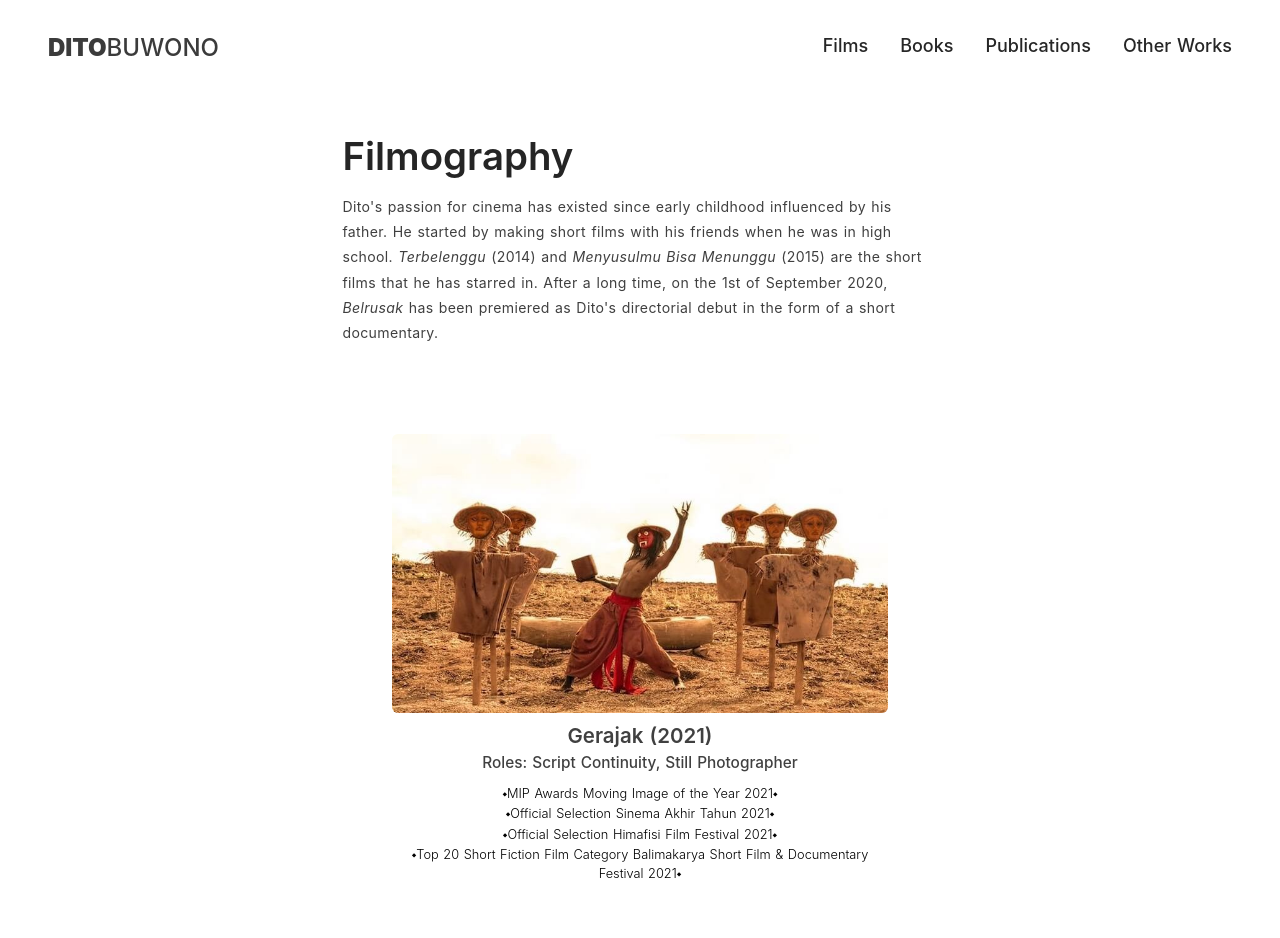
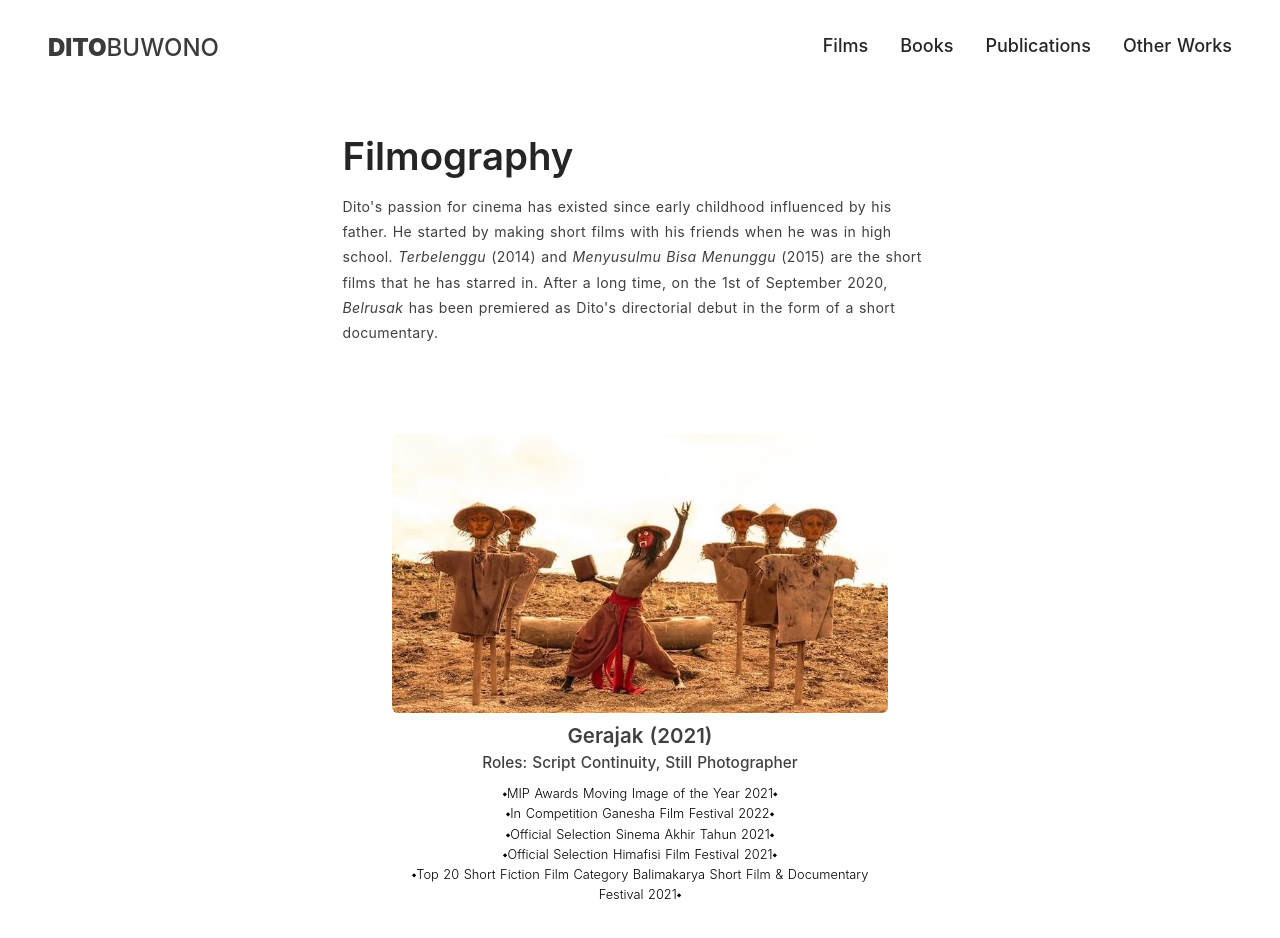
Before and after one commit to andikawilliam/ditobuwono-nuxt, a Nuxt app: page /Filmography in a window 1280 px wide. Shown: the top 938 px of the page. Built offline with nearby package versions, Linux system fonts and the light colour scheme.

Commit message:
Update Filmography.vue

```diff
--- a/pages/Filmography.vue
+++ b/pages/Filmography.vue
@@ -61,6 +61,7 @@ export default Vue.extend({
           role: "Roles: Script Continuity, Still Photographer",
           accolades: [
             "MIP Awards Moving Image of the Year 2021",
+            "In Competition Ganesha Film Festival 2022",
             "Official Selection Sinema Akhir Tahun 2021",
             "Official Selection Himafisi Film Festival 2021",
             "Top 20 Short Fiction Film Category Balimakarya Short Film & Documentary Festival 2021",
```
